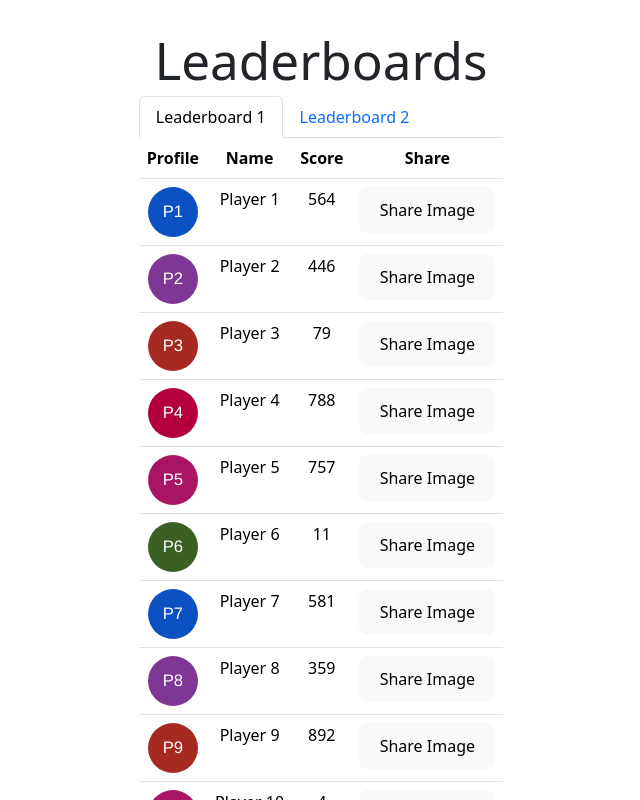
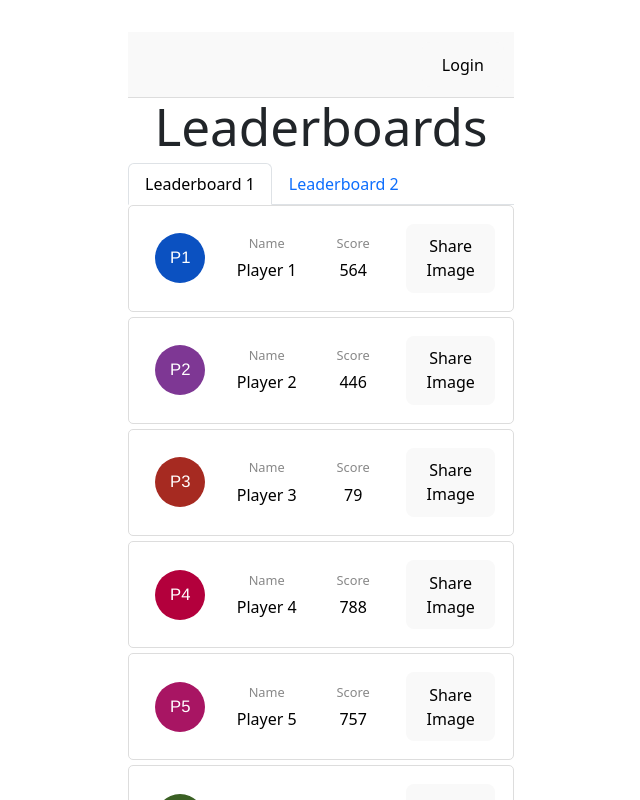
Before and after one commit to auchiya/leader-share, a React (Vite) app: page / in a window 1280 px wide. Shown: the top 800 px of the page, without its empty margins (319-959 px from the left). Built offline with nearby package versions, Linux system fonts and the light colour scheme.

Commit message:
login mock

```diff
--- a/src/App.tsx
+++ b/src/App.tsx
@@ -1,25 +1,27 @@
 import React from "react";
 import "./App.css";
-import Leaderboard from "./Leaderboard";
-import { leaderboards } from "./data";
-import { ShareLeaderBoard }  from "./ShareLeaderBoard";
 import "bootstrap/dist/css/bootstrap.css";
-import { BrowserRouter, Routes, Route } from 'react-router-dom'
+import { BrowserRouter, Routes, Route } from "react-router-dom";
 import { Profile } from "./Profile";
 import { LeaderBoardPage } from "./LeaderBoardPage";
 import { BadgeDetails } from "./BadgeDetails";
+import TopBar from "./Topbar";
+import { UserProvider } from "./UserContext";
 
 const App = () => {
-
-
   return (
+    <>
+      <UserProvider>
+        <TopBar username="John Doe" />
         <BrowserRouter>
           <Routes>
             <Route path="/" element={<LeaderBoardPage />} />
-        <Route path="/profile" element={<Profile/>} />
+            <Route path="/profile" element={<Profile />} />
             <Route path="/badgedetails" element={<BadgeDetails />} />
           </Routes>
         </BrowserRouter>
+      </UserProvider>
+    </>
   );
 };
 
--- a/src/Leaderboard.tsx
+++ b/src/Leaderboard.tsx
@@ -8,14 +8,6 @@ type Props = {
 
 const Leaderboard: React.FC<Props> = ({ players }) => (
   <table className="table">
-    <thead>
-      <tr>
-        <th>Profile</th>
-        <th>Name</th>
-        <th>Score</th>
-        <th>Share</th>
-      </tr>
-    </thead>
     <tbody>
       {players.map((player, index) => (
         <PlayerItem key={index} player={player} />
--- a/src/PlayerItem.tsx
+++ b/src/PlayerItem.tsx
@@ -8,16 +8,49 @@ type Props = {
   player: Player;
 };
 
+import styled from "styled-components";
+
+const Card = styled.div`
+  display: flex;
+  justify-content: space-between;
+  align-items: center;
+  border: 1px solid #ddd;
+  border-radius: 5px;
+  padding: 10px;
+  margin-bottom: 5px;
+  background-color: #f9f9f9;
+`;
+
+const CardItem = styled.div`
+  flex: 1;
+  padding: 10px;
+  text-align: center;
+`;
+
+const Label = styled.p`
+  font-size: 0.8em;
+  color: #888;
+  margin-bottom: 5px;
+`;
+
 const PlayerItem: React.FC<Props> = ({ player }) => (
   <tr>
-    <td>
-      <Avatar name={player.name} size="50" round={true} />
-    </td>
-    <td>{player.name}</td>
-    <td>{player.score}</td>
-    <td>
-      <ShareLeaderBoard />
-    </td>
+    <Card>
+      <CardItem>
+        <Avatar name={player.name} size="50" round={true} />
+      </CardItem>
+      <CardItem>
+        <Label>Name</Label>
+        {player.name}
+      </CardItem>
+      <CardItem>
+        <Label>Score</Label>
+        {player.score}
+      </CardItem>
+      <CardItem>
+        <ShareLeaderBoard />
+      </CardItem>
+    </Card>
   </tr>
 );
 
--- a/src/ShareLeaderBoard.tsx
+++ b/src/ShareLeaderBoard.tsx
@@ -1,33 +1,28 @@
 import React from "react";
 
 export const ShareLeaderBoard = () => {
-
   const handleShare = async () => {
     try {
-          const imageUrl = './../public/ima.jpg'; // URL of the image to share
+      const imageUrl = "./../public/ima.jpg"; // URL of the image to share
 
       if (navigator.share) {
         const response = await fetch(imageUrl);
         const blob = await response.blob();
 
-            const file = new File([blob], 'image.jpg', { type: 'image/jpeg' });
+        const file = new File([blob], "/image.jpg", { type: "image/jpeg" });
 
         await navigator.share({
           files: [file],
         });
 
-            console.log('Image shared successfully!');
+        console.log("Image shared successfully!");
       } else {
-            console.log('Sharing not supported in this browser.');
+        console.log("Sharing not supported in this browser.");
       }
     } catch (error) {
-          console.error('Failed to share image:', error);
+      console.error("Failed to share image:", error);
     }
   };
 
-      return (
-        <button onClick={handleShare}>
-          Share Image
-        </button>
-      );
+  return <button onClick={handleShare}>Share Image</button>;
 };
--- /dev/null
+++ b/src/Topbar.tsx
@@ -0,0 +1,42 @@
+import React from "react";
+import styled from "styled-components";
+import Avatar from "react-avatar";
+import { UserContext } from "./UserContext";
+
+const TopBarContainer = styled.div`
+  display: flex;
+  justify-content: flex-end;
+  align-items: center;
+  padding: 10px;
+  background-color: #f9f9f9;
+  border-bottom: 1px solid #ddd;
+`;
+
+const UserAvatar = styled(Avatar)`
+  margin-left: 10px;
+`;
+
+const TopBar = () => {
+  const context = React.useContext(UserContext);
+
+  if (!context) {
+    throw new Error("TopBar must be used within a UserProvider");
+  }
+
+  const { user, login, logout } = context;
+
+  return (
+    <TopBarContainer>
+      {user ? (
+        <>
+          <UserAvatar name={user.name} size="50" round={true} />
+          <button onClick={logout}>Logout</button>
+        </>
+      ) : (
+        <button onClick={() => login("John Doe")}>Login</button>
+      )}
+    </TopBarContainer>
+  );
+};
+
+export default TopBar;
--- /dev/null
+++ b/src/UserContext.tsx
@@ -0,0 +1,21 @@
+import React from "react";
+
+export const UserContext = React.createContext({});
+
+export const UserProvider = ({ children }) => {
+  const [user, setUser] = React.useState<{ name: string } | null>(null);
+
+  const login = (username) => {
+    setUser({ name: username });
+  };
+
+  const logout = () => {
+    setUser(null);
+  };
+
+  return (
+    <UserContext.Provider value={{ user, login, logout }}>
+      {children}
+    </UserContext.Provider>
+  );
+};
```
Lines whose indentation alone changed are shown as unchanged.
